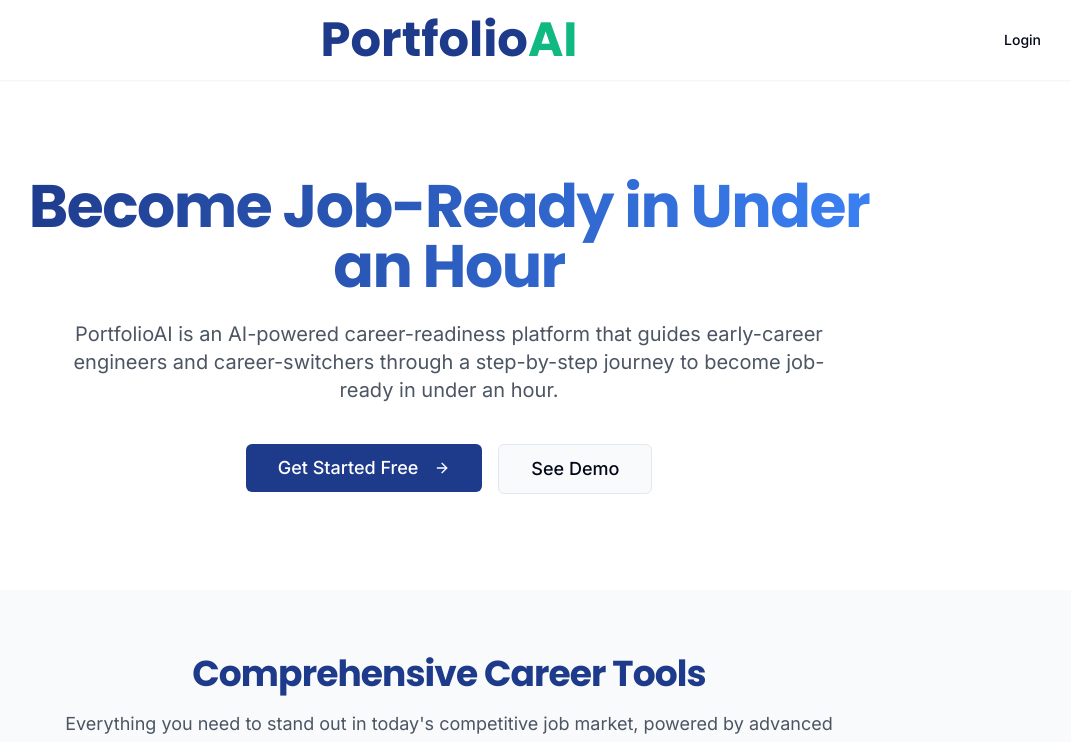
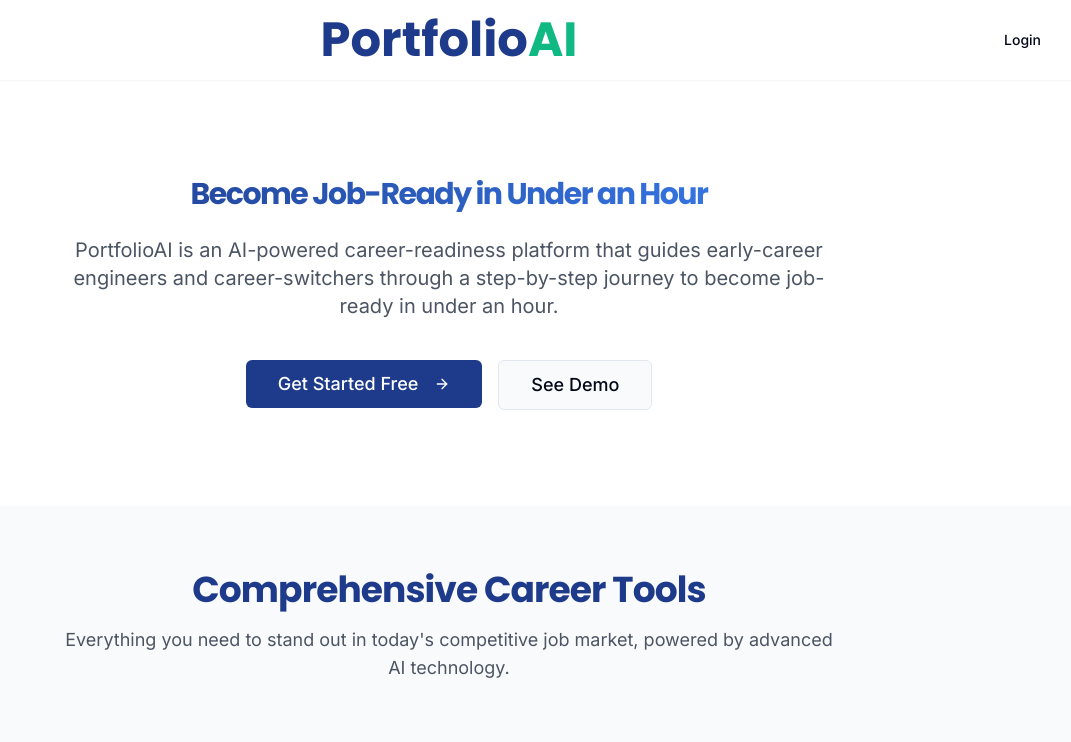
Before and after one commit to sanjayprataps/ready-resume-ai, a React (Vite) app: page / in a window 1280 px wide. Shown: the top 742 px of the page, without its empty margins (191-1262 px from the left). Built offline with nearby package versions, Linux system fonts and the light colour scheme.

Commit message:
Visual edit in Lovable
Edited UI in Lovable

```diff
--- a/src/components/landing/HeroSection.tsx
+++ b/src/components/landing/HeroSection.tsx
@@ -13,7 +13,7 @@ const HeroSection = () => {
         <div className="text-center max-w-4xl mx-auto">
           <h1 className="text-4xl sm:text-5xl md:text-6xl font-bold tracking-tight hero-text-gradient">
 
-            <span className="block">{tagline}</span>
+            <span className="block text-3xl">{tagline}</span>
           </h1>
           <p className="mt-6 text-lg sm:text-xl text-gray-600 max-w-3xl mx-auto">
             {what_it_is}
```
